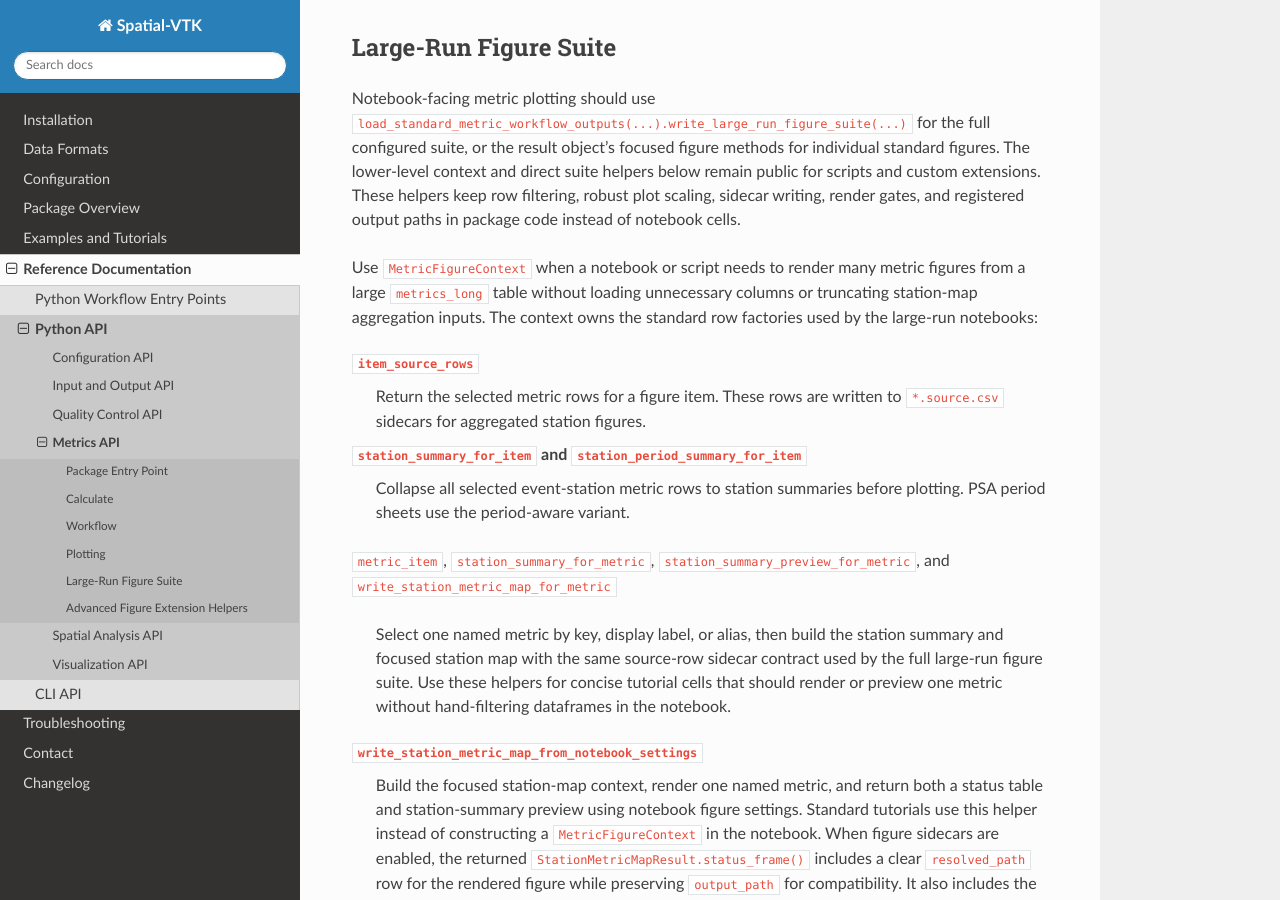
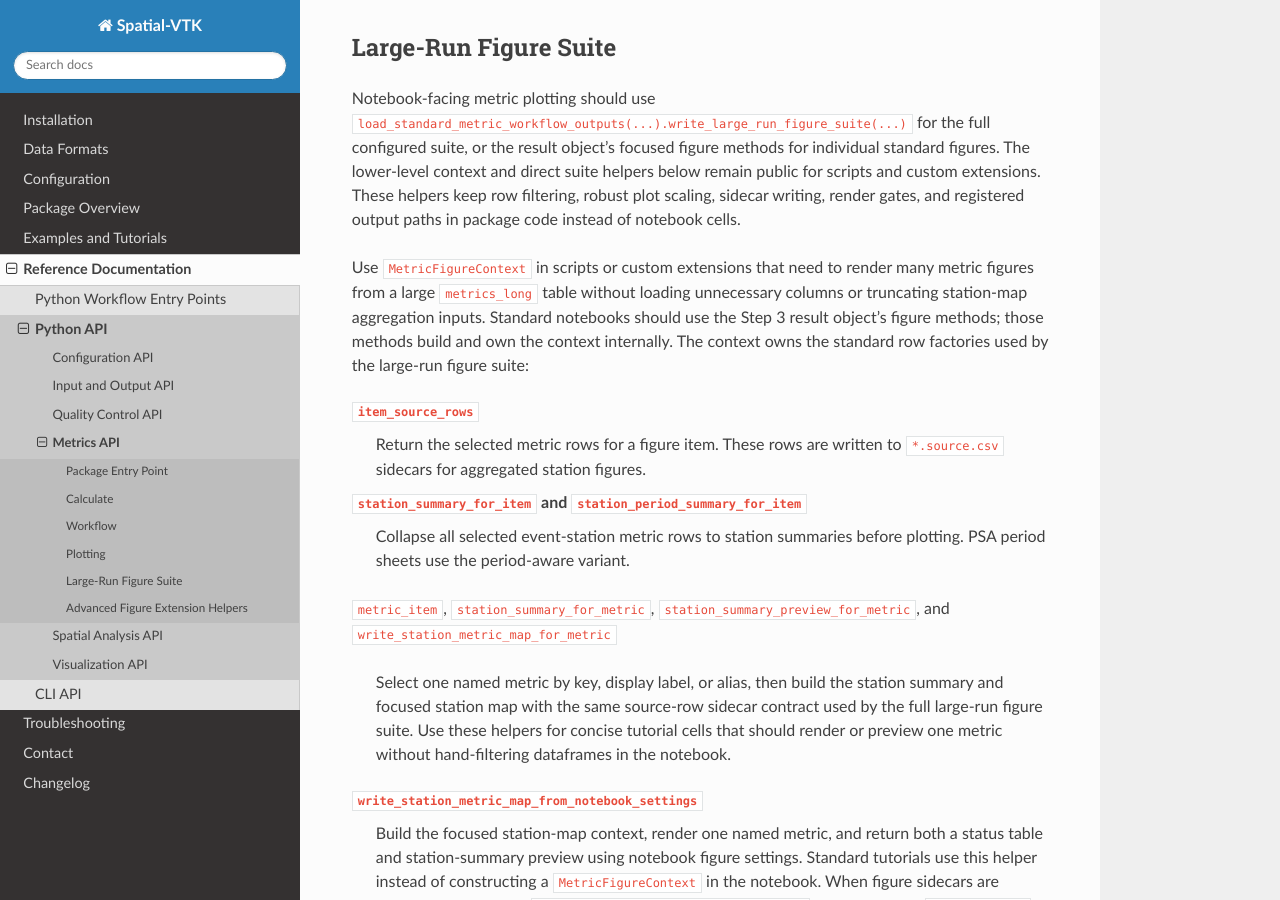
Before and after one commit to bcbirkel/spatial-vtk, a Sphinx documentation site: the page built from docs/reference/api/metrics.rst, in a window 1280 px wide and 900 px high, scrolled down 4310 px. Built offline with Sphinx 7.4.7 and the Read the Docs theme 3.1.0, drawn with Linux system fonts in a browser that asks for light colours.

Commit message:
Clarify metric figure context guidance

```diff
--- a/docs/changelog.rst
+++ b/docs/changelog.rst
@@ -6,6 +6,9 @@ Changelog
 
 - **Workflow import guidance** *(Fixed)*
 
+  - Reworded Metrics API figure-context guidance so ``MetricFigureContext`` is
+    presented as a script/custom-extension tool, while notebooks stay on the
+    Step 3 result object's figure methods.
   - Reworded the Step 4 spatial map workflow guide and spatial-map package
     docstring so notebooks start from the standard spatial workflow result
     object's ``write_map_figures(...)`` method instead of direct plot-helper
--- a/docs/reference/api/metrics.rst
+++ b/docs/reference/api/metrics.rst
@@ -254,10 +254,12 @@ helpers below remain public for scripts and custom extensions. These helpers
 keep row filtering, robust plot scaling, sidecar writing, render gates, and
 registered output paths in package code instead of notebook cells.
 
-Use ``MetricFigureContext`` when a notebook or script needs to render many
-metric figures from a large ``metrics_long`` table without loading unnecessary
-columns or truncating station-map aggregation inputs. The context owns the
-standard row factories used by the large-run notebooks:
+Use ``MetricFigureContext`` in scripts or custom extensions that need to render
+many metric figures from a large ``metrics_long`` table without loading
+unnecessary columns or truncating station-map aggregation inputs. Standard
+notebooks should use the Step 3 result object's figure methods; those methods
+build and own the context internally. The context owns the standard row
+factories used by the large-run figure suite:
 
 ``item_source_rows``
    Return the selected metric rows for a figure item. These rows are written to
```
Also changed, not shown: 1 other file.
